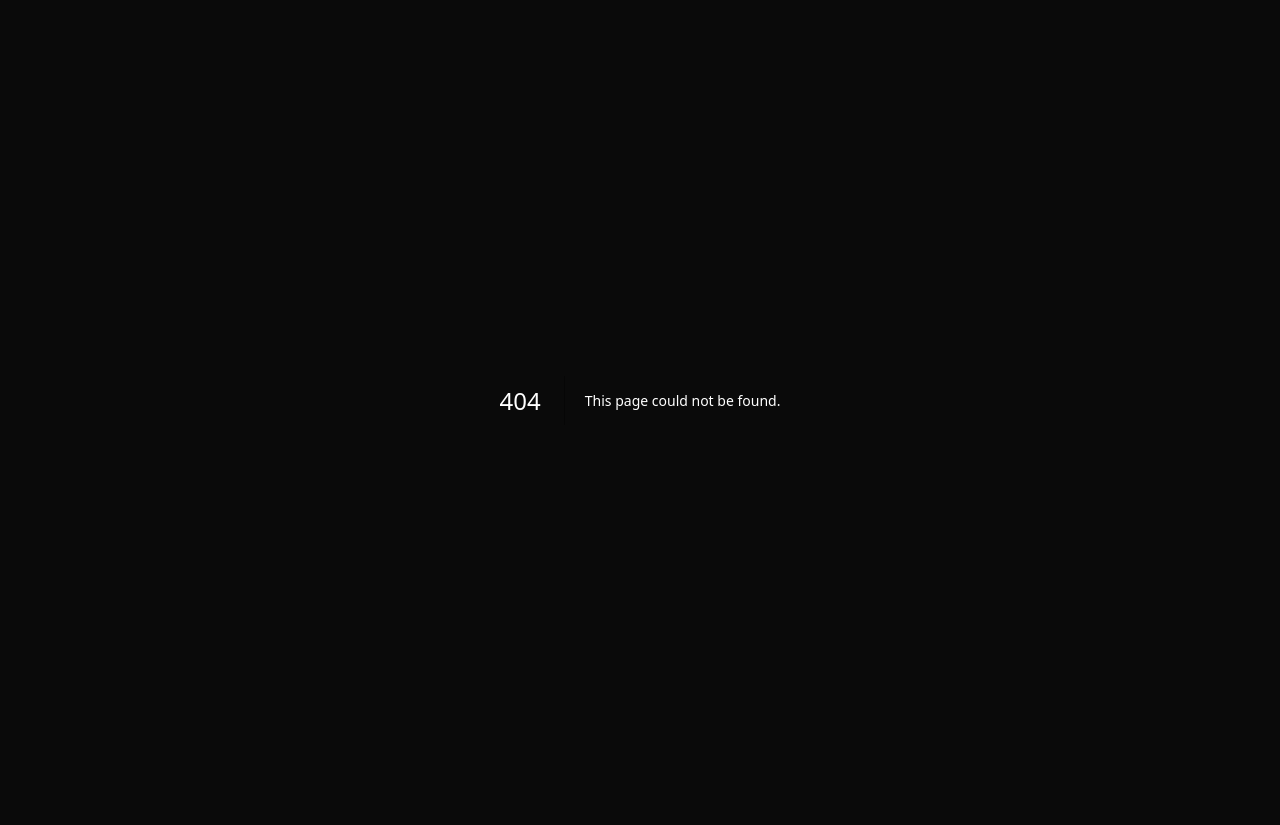
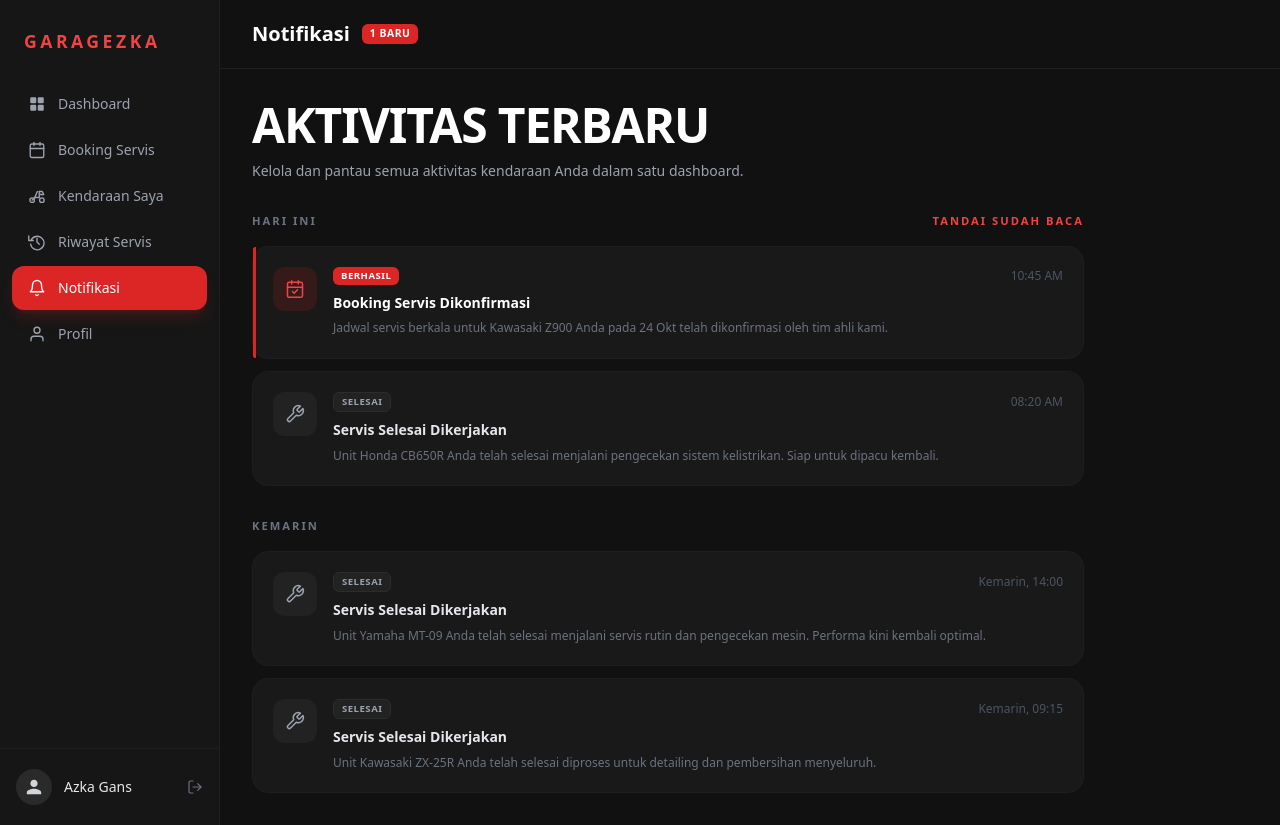
Before and after one commit to enxie2/project-garagezka-fullstack, a Next.js app in the folder frontend/: page /notifikasi in a window 1280 px wide. Before the commit this address had no page. Before the commit the page ends 800 px from the top, so only its background shows below. Built offline with nearby package versions, Linux system fonts and the light colour scheme.

Commit message:
feat: add notification dashboard page with sidebar integration

```diff
--- /dev/null
+++ b/frontend/app/notifikasi/page.tsx
@@ -0,0 +1,218 @@
+'use client'
+
+import { useState } from 'react'
+import Sidebar from '@/components/Sidebar'
+
+/* ─── Icons lokal untuk page ini ────────────────── */
+const CalendarBookIcon = () => (
+  <svg width="20" height="20" viewBox="0 0 24 24" fill="none" stroke="currentColor" strokeWidth="1.8" strokeLinecap="round" strokeLinejoin="round">
+    <rect x="3" y="4" width="18" height="18" rx="2" />
+    <line x1="16" y1="2" x2="16" y2="6" />
+    <line x1="8" y1="2" x2="8" y2="6" />
+    <line x1="3" y1="10" x2="21" y2="10" />
+    <polyline points="9,15 11,17 15,13" />
+  </svg>
+)
+
+const ToolsCrossIcon = () => (
+  <svg width="20" height="20" viewBox="0 0 24 24" fill="none" stroke="currentColor" strokeWidth="1.8" strokeLinecap="round" strokeLinejoin="round">
+    <path d="M14.7 6.3a1 1 0 0 0 0 1.4l1.6 1.6a1 1 0 0 0 1.4 0l3.77-3.77a6 6 0 0 1-7.94 7.94l-6.91 6.91a2.12 2.12 0 0 1-3-3l6.91-6.91a6 6 0 0 1 7.94-7.94l-3.76 3.76z" />
+  </svg>
+)
+
+/* ─── Data Notifikasi ────────────────────────────── */
+type GroupKey = 'HARI INI' | 'KEMARIN'
+
+interface Notif {
+  id: number
+  group: GroupKey
+  time: string
+  badge: 'BERHASIL' | 'SELESAI' | 'MENUNGGU'
+  title: string
+  desc: string
+  type: 'calendar' | 'tools'
+  isNew: boolean
+}
+
+const notifData: Notif[] = [
+  {
+    id: 1,
+    group: 'HARI INI',
+    time: '10:45 AM',
+    badge: 'BERHASIL',
+    title: 'Booking Servis Dikonfirmasi',
+    desc: 'Jadwal servis berkala untuk Kawasaki Z900 Anda pada 24 Okt telah dikonfirmasi oleh tim ahli kami.',
+    type: 'calendar',
+    isNew: true,
+  },
+  {
+    id: 2,
+    group: 'HARI INI',
+    time: '08:20 AM',
+    badge: 'SELESAI',
+    title: 'Servis Selesai Dikerjakan',
+    desc: 'Unit Honda CB650R Anda telah selesai menjalani pengecekan sistem kelistrikan. Siap untuk dipacu kembali.',
+    type: 'tools',
+    isNew: false,
+  },
+  {
+    id: 3,
+    group: 'KEMARIN',
+    time: 'Kemarin, 14:00',
+    badge: 'SELESAI',
+    title: 'Servis Selesai Dikerjakan',
+    desc: 'Unit Yamaha MT-09 Anda telah selesai menjalani servis rutin dan pengecekan mesin. Performa kini kembali optimal.',
+    type: 'tools',
+    isNew: false,
+  },
+  {
+    id: 4,
+    group: 'KEMARIN',
+    time: 'Kemarin, 09:15',
+    badge: 'SELESAI',
+    title: 'Servis Selesai Dikerjakan',
+    desc: 'Unit Kawasaki ZX-25R Anda telah selesai diproses untuk detailing dan pembersihan menyeluruh.',
+    type: 'tools',
+    isNew: false,
+  },
+]
+
+/* ─── Badge style helper ─────────────────────────── */
+function getBadgeStyle(badge: Notif['badge']) {
+  if (badge === 'BERHASIL') return 'bg-red-600 text-white'
+  if (badge === 'MENUNGGU') return 'bg-[#2a1d0f] text-[#fbbf24] border border-[#553b1b]'
+  return 'bg-[#222222] text-gray-400 border border-[#2c2c2c]'
+}
+
+/* ─── Page ───────────────────────────────────────── */
+export default function NotifikasiPage() {
+  const [notifications, setNotifications] = useState(notifData)
+
+  const newCount = notifications.filter((n) => n.isNew).length
+
+  const markAllRead = () => {
+    setNotifications((prev) => prev.map((n) => ({ ...n, isNew: false })))
+  }
+
+  const groups: GroupKey[] = ['HARI INI', 'KEMARIN']
+
+  return (
+    <div className="flex min-h-screen bg-[#111111] font-sans text-white">
+      {/* ── Sidebar ── */}
+      <Sidebar activePage="notifikasi" />
+
+      {/* ── Main Content ── */}
+      <main className="flex flex-1 flex-col overflow-y-auto">
+
+        {/* Top bar */}
+        <div className="border-b border-[#1e1e1e] px-8 py-5">
+          <div className="flex items-center gap-3">
+            <h1 className="text-xl font-bold text-white">Notifikasi</h1>
+            {newCount > 0 && (
+              <span className="inline-flex items-center rounded-md bg-red-600 px-2 py-0.5 text-[0.65rem] font-extrabold uppercase tracking-wider text-white">
+                {newCount} BARU
+              </span>
+            )}
+          </div>
+        </div>
+
+        {/* Content */}
+        <div className="px-8 py-8 max-w-4xl">
+
+          {/* Hero heading */}
+          <div className="mb-8">
+            <h2 className="text-5xl font-black uppercase tracking-tight text-white leading-none">
+              Aktivitas Terbaru
+            </h2>
+            <p className="mt-3 text-sm text-gray-400">
+              Kelola dan pantau semua aktivitas kendaraan Anda dalam satu dashboard.
+            </p>
+          </div>
+
+          {/* Grouped notifications */}
+          <div className="space-y-8">
+            {groups.map((group) => {
+              const items = notifications.filter((n) => n.group === group)
+              if (items.length === 0) return null
+
+              return (
+                <div key={group}>
+                  {/* Group header */}
+                  <div className="mb-4 flex items-center justify-between">
+                    <span className="text-[0.7rem] font-bold uppercase tracking-[0.18em] text-gray-500">
+                      {group}
+                    </span>
+                    {group === 'HARI INI' && newCount > 0 && (
+                      <button
+                        onClick={markAllRead}
+                        className="text-[0.7rem] font-bold uppercase tracking-[0.18em] text-red-500 transition hover:text-red-400"
+                      >
+                        Tandai Sudah Baca
+                      </button>
+                    )}
+                  </div>
+
+                  {/* Notification cards */}
+                  <div className="space-y-3">
+                    {items.map((notif) => (
+                      <div
+                        key={notif.id}
+                        className={`relative flex gap-4 rounded-2xl border bg-[#191919] p-5 transition ${
+                          notif.isNew
+                            ? 'border-[#1e1e1e] before:absolute before:left-0 before:top-0 before:h-full before:w-[3px] before:rounded-l-2xl before:bg-red-600'
+                            : 'border-[#1e1e1e] hover:border-[#2a2a2a]'
+                        }`}
+                      >
+                        {/* Unread left accent */}
+                        {notif.isNew && (
+                          <div className="absolute left-0 top-0 h-full w-[3px] rounded-l-2xl bg-red-600" />
+                        )}
+
+                        {/* Icon */}
+                        <div
+                          className={`flex h-11 w-11 flex-shrink-0 items-center justify-center rounded-xl ${
+                            notif.isNew
+                              ? 'bg-red-600/15 text-red-500'
+                              : 'bg-[#222222] text-gray-400'
+                          }`}
+                        >
+                          {notif.type === 'calendar' ? <CalendarBookIcon /> : <ToolsCrossIcon />}
+                        </div>
+
+                        {/* Text content */}
+                        <div className="flex-1 min-w-0">
+                          <div className="mb-2 flex items-center justify-between gap-3">
+                            <div className="flex items-center gap-2">
+                              {/* Badge */}
+                              <span
+                                className={`rounded-md px-2 py-0.5 text-[0.6rem] font-bold uppercase tracking-wider ${getBadgeStyle(notif.badge)}`}
+                              >
+                                {notif.badge}
+                              </span>
+                            </div>
+                            {/* Time */}
+                            <span className="flex-shrink-0 text-xs text-gray-600">
+                              {notif.time}
+                            </span>
+                          </div>
+
+                          <h3 className={`text-sm font-bold leading-snug ${notif.isNew ? 'text-white' : 'text-gray-200'}`}>
+                            {notif.title}
+                          </h3>
+                          <p className="mt-1.5 text-xs leading-relaxed text-gray-500">
+                            {notif.desc}
+                          </p>
+                        </div>
+                      </div>
+                    ))}
+                  </div>
+                </div>
+              )
+            })}
+          </div>
+
+        </div>
+      </main>
+    </div>
+  )
+}
--- a/frontend/components/Sidebar.tsx
+++ b/frontend/components/Sidebar.tsx
@@ -25,12 +25,12 @@ interface SidebarProps {
 
 /* ─── Daftar Navigasi ─────────────────────────────────── */
 const navItems: { label: string; id: ActivePage; icon: React.ReactNode; href: string }[] = [
-  { label: 'Dashboard',      id: 'dashboard',  icon: <GridIcon />,        href: '/dashboard' },
-  { label: 'Booking Servis', id: 'booking',    icon: <CalendarNavIcon />, href: '/booking'   },
-  { label: 'Kendaraan Saya', id: 'kendaraan',  icon: <BikeNavIcon />,     href: '/kendaraan' },
-  { label: 'Riwayat Servis', id: 'riwayat',    icon: <HistoryNavIcon />,  href: '/riwayat'   },
-  { label: 'Notifikasi',     id: 'notifikasi', icon: <BellIcon />,        href: '#'          },
-  { label: 'Profil',         id: 'profil',     icon: <UserNavIcon />,     href: '#'          },
+  { label: 'Dashboard',      id: 'dashboard',  icon: <GridIcon />,        href: '/dashboard'  },
+  { label: 'Booking Servis', id: 'booking',    icon: <CalendarNavIcon />, href: '/booking'    },
+  { label: 'Kendaraan Saya', id: 'kendaraan',  icon: <BikeNavIcon />,     href: '/kendaraan'  },
+  { label: 'Riwayat Servis', id: 'riwayat',    icon: <HistoryNavIcon />,  href: '/riwayat'    },
+  { label: 'Notifikasi',     id: 'notifikasi', icon: <BellIcon />,        href: '/notifikasi' },
+  { label: 'Profil',         id: 'profil',     icon: <UserNavIcon />,     href: '#'           },
 ]
 
 /* ─── Komponen ────────────────────────────────────────── */
```
